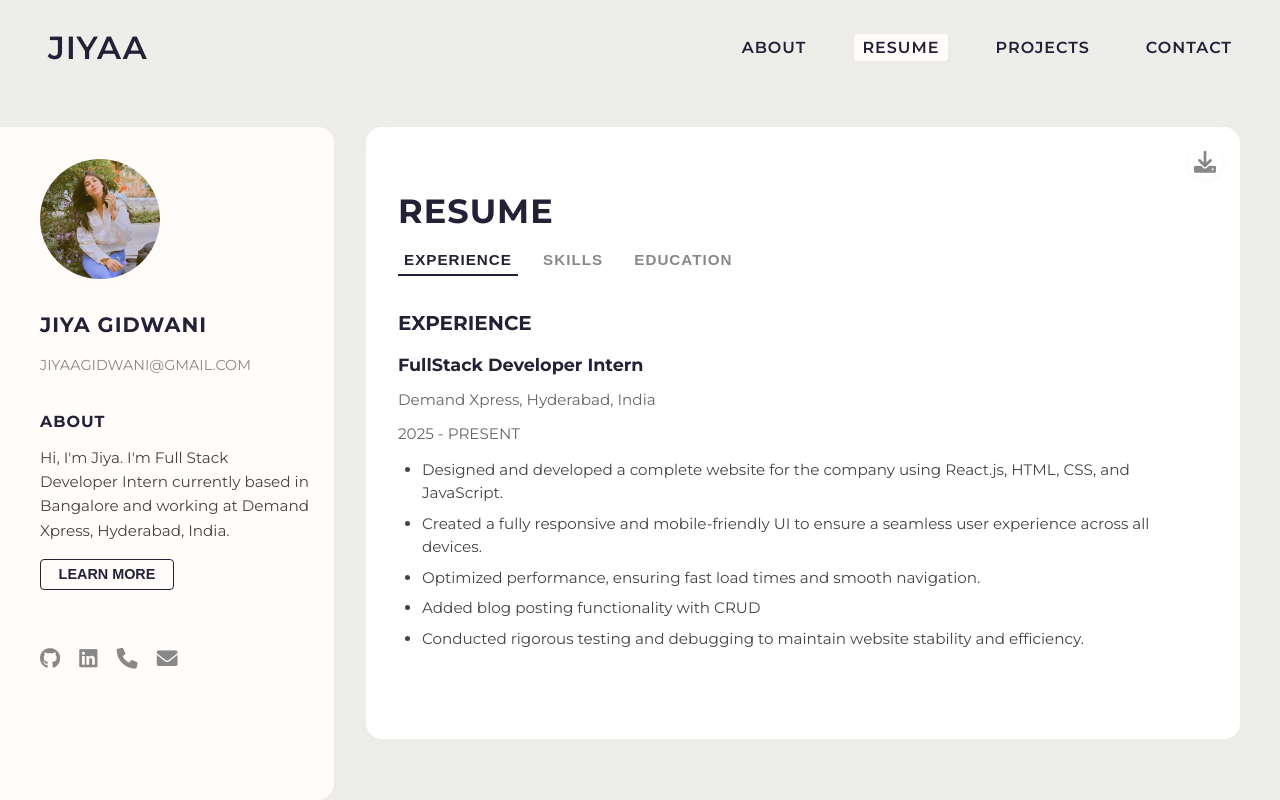
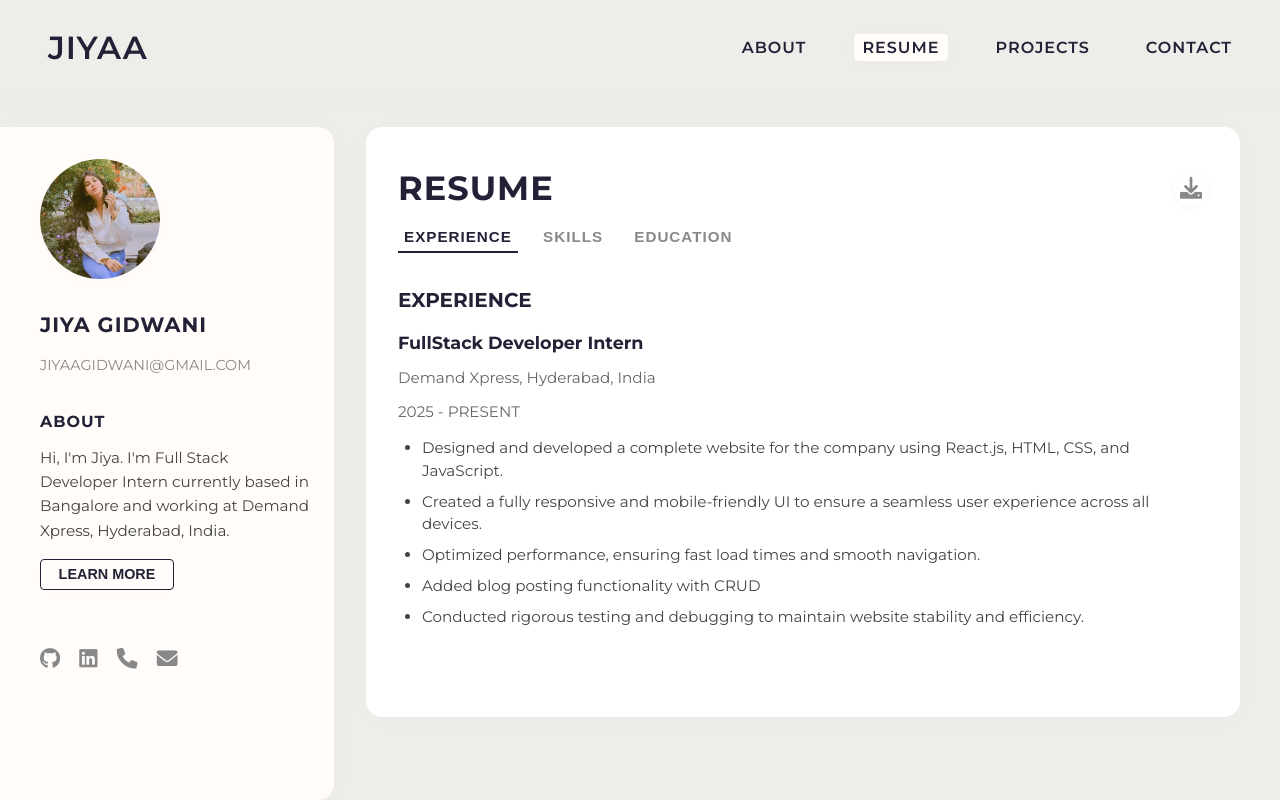
Before and after one commit to JiyaaG/portfolio, a Next.js app: page /resume in a window 1280 px wide. Built offline with nearby package versions, Linux system fonts and the light colour scheme.

Commit message:
fixed icon alignment

```diff
--- a/src/pages/resume.tsx
+++ b/src/pages/resume.tsx
@@ -39,17 +39,15 @@
 
   return (
     <Layout>
-      <div className="content-container" style={{ position: 'relative' }}>
+      <div className="content-container">
+        <div style={{ display: 'flex', alignItems: 'center', justifyContent: 'space-between', width: '100%', marginBottom: '1.2rem' }}>
+          <h1 className="page-title" style={{ margin: 0 }}>RESUME</h1>
           <a
             href="https://drive.google.com/file/d/1up9fL7zAU7iqXuQUlhG9iVyRn90XXUgZ/view?usp=sharing"
             target="_blank"
             rel="noopener noreferrer"
             title="Download Resume (PDF)"
             style={{
-            position: 'absolute',
-            top: 18,
-            right: 18,
-            zIndex: 10,
               color: '#888',
               fontSize: 22,
               background: 'rgba(255,255,255,0.7)',
@@ -61,11 +59,12 @@
               display: 'inline-flex',
               alignItems: 'center',
               justifyContent: 'center',
+              marginLeft: 12,
             }}
           >
             <i className="fas fa-download" aria-hidden="true"></i>
           </a>
-        <h1 className="page-title">RESUME</h1>
+        </div>
 
         <div className="resume-nav">
           <button
```
Lines whose indentation alone changed are shown as unchanged.
